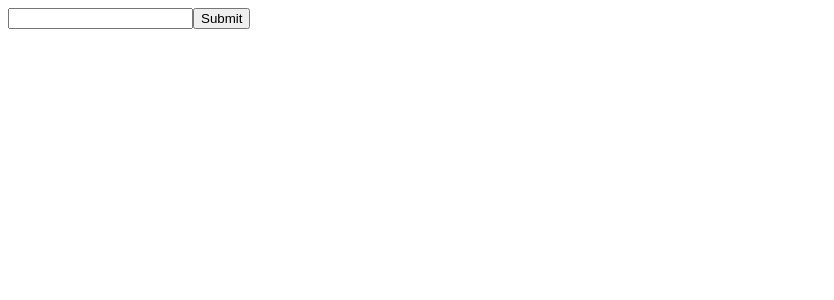
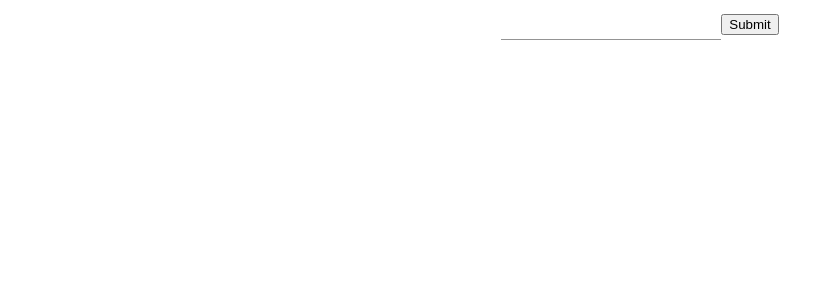
Before and after one commit to knoxrm/react-todolist, a React (Create React App) app: page / in a window 1280 px wide. Shown: the top 300 px of the page, without its empty margins (0-834 px from the left). Built offline with nearby package versions, Linux system fonts and the light colour scheme.

Commit message:
commiting to github

```diff
--- a/package.json
+++ b/package.json
@@ -3,6 +3,7 @@
   "version": "0.1.0",
   "private": true,
   "dependencies": {
+    "@material-ui/core": "^4.12.3",
     "@testing-library/jest-dom": "^5.14.1",
     "@testing-library/react": "^11.2.7",
     "@testing-library/user-event": "^12.8.3",
--- a/src/App.js
+++ b/src/App.js
@@ -1,10 +1,13 @@
 import React from 'react';
 import Todo from './Todo'
+import * as Mui from '@material-ui/core'
 
 function App() {
   return (
     <div>
-        <Todo />
+        <Mui.Container fixed>
+            <Todo />
+        </Mui.Container>
     </div>
   );
 }
--- a/src/Todo.js
+++ b/src/Todo.js
@@ -1,6 +1,7 @@
 import React, { Component } from 'react'
 import TodoItemList from './TodoItemList'
 import { v4 as uuidv4 } from "uuid"
+import * as Mui from '@material-ui/core'
 
 
 class Todo extends Component {
@@ -61,13 +62,22 @@ class Todo extends Component {
     render() {
         return (
             <div>
+                <container fixed>
                 <div>
-                    <form onSubmit={this.handleElementSubmit}>
-                        <label>
-                            <input type="text" name={this.state.element} onChange={this.handleElementChange} />
-                        </label>
-                        <input type="submit" value="Submit" />
-                    </form>
+                    <Mui.FormLabel onSubmit={this.handleElementSubmit}>
+                        <Mui.Grid
+                          container
+                          direction="row"
+                          justifyContent="center"
+                          alignItems="center"
+                        >
+                            <label>
+                                { /* <input type="text" name={this.state.element} onChange={this.handleElementChange} /> */}
+                                    <Mui.TextField id="standard-basic" justify=""onChange={this.handleElementChange}/>
+                            </label>
+                            <input type="submit" value="Submit" />
+                        </Mui.Grid>
+                    </Mui.FormLabel>
                 </div>
                 <div>
                     <TodoItemList List={this.state.TodoList}
@@ -75,6 +85,7 @@ class Todo extends Component {
                     putStrikeThroughProp={this.putStrikeThrough}
                     />
                 </div>
+                </container>
             </div>
         )
     }
```
Also changed, not shown: 1 other file (tests, documents, lock files or other folders).
